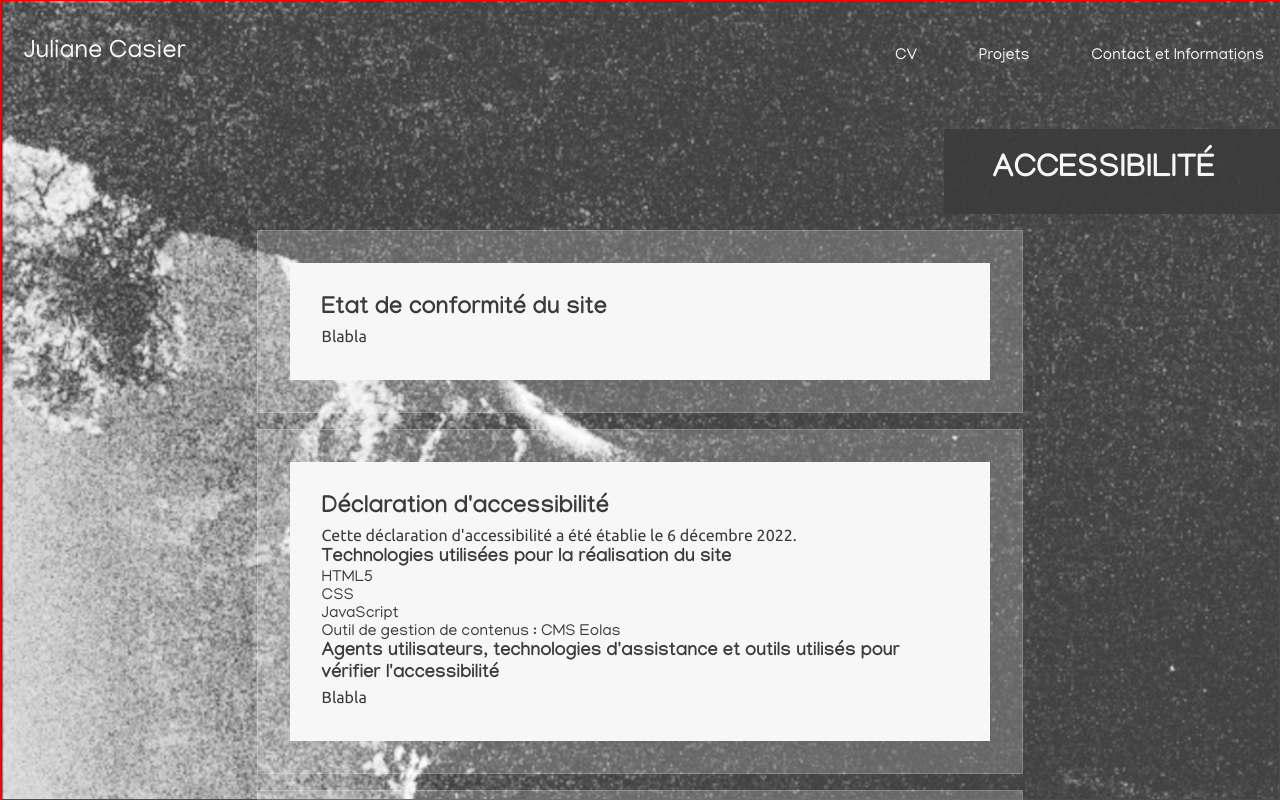
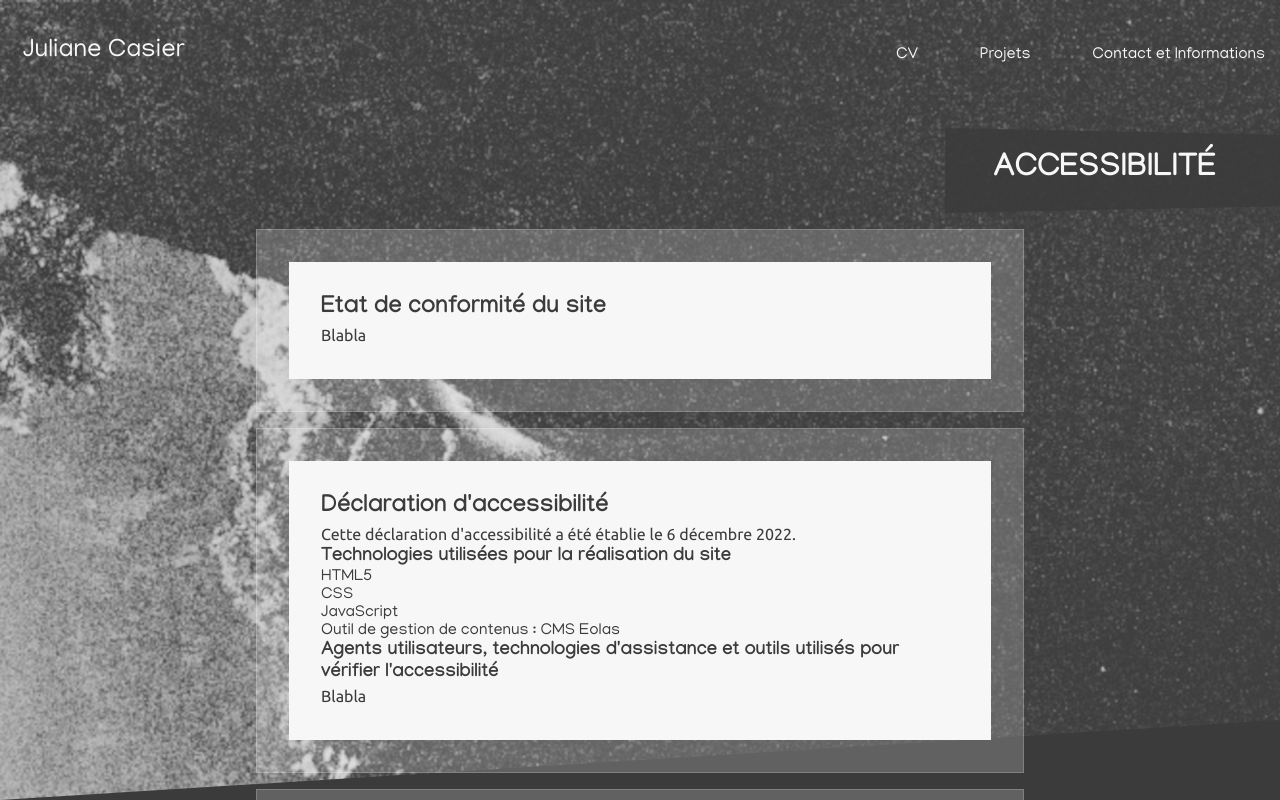
Before and after one commit to ilalande/portfolio, a Next.js app: page /page/accessibilite in a window 1280 px wide. Shown: the top 800 px of the page. Built offline with nearby package versions, Linux system fonts and the light colour scheme.

Commit message:
adding clip-path to layout and background image opacity

```diff
--- a/app/layout.tsx
+++ b/app/layout.tsx
@@ -76,9 +76,10 @@ const PrimaryLayout = ({ children }: { children: React.ReactNode }) => {
   return (
     <html lang='fr-FR' className={`${ubuntu.variable} ${manjari.variable}`}>
       <body>
-        <div className='mainWrapper'>
+        <div className='mainWrapper low-opactiy-bg-image'>
           <Header />
           <main className='section'>{children}</main>
+
           <Footer />
         </div>
       </body>
--- a/styles/base/global.scss
+++ b/styles/base/global.scss
@@ -8,16 +8,32 @@ body {
 .mainWrapper {
   width: 100%;
   height: 100%;
+}
+.low-opactiy-bg-image {
+  --bg-image: url('/images/background_1920_1080.jpg');
+  --bg-image-opacity: 0.8;
+  position: relative;
+  isolation: isolate;
+}
 
-  background-image: url('/images/background_1920_1080.jpg');
+//To control bacground image opacity
+.low-opactiy-bg-image::after {
+  content: '';
+  background-image: var(--bg-image);
   background-repeat: no-repeat;
   background-size: cover;
-  border: 1px solid red;
+  background-position: center;
+  opacity: var(--bg-image-opacity);
+  position: absolute;
+  inset: 0;
+  z-index: -1;
+  clip-path: polygon(0 0, 100% 0, 100% 90%, 0% 100%);
 }
 
 header {
   min-height: 10%;
   display: flex;
+  position: sticky;
 }
 
 main {
@@ -32,6 +48,13 @@ footer {
   display: flex;
   align-items: flex-end;
   justify-content: flex-start;
+  clip-path: polygon(0 0, 100% 12%, 100% 100%, 0% 100%);
+}
+
+@media #{$medium-up} {
+  footer {
+    clip-path: polygon(0 0, 100% 50%, 100% 100%, 0% 100%);
+  }
 }
 
 .section {
@@ -52,21 +75,14 @@ footer {
   justify-content: flex-end;
   margin-top: 3rem;
   background-color: $main-color-black__transparent-90;
+  clip-path: polygon(0 0, 100% 10%, 100% 90%, 0% 100%);
 }
 
+h2 {
+}
 .container {
   width: 100%;
 }
-
-// .row {
-//   display: flex;
-//   justify-content: space-between;
-//   border: 1px solid orange;
-// }
-// .column {
-//   width: 45%;
-//   border: 1px solid blue;
-// }
 
 a:hover {
   cursor: pointer;
--- a/styles/modules/NavItems.module.scss
+++ b/styles/modules/NavItems.module.scss
@@ -54,6 +54,7 @@
 .activeLinkHeader {
   background-color: $main-color-white__transparent20;
   border-radius: $border-radius;
+  clip-path: polygon(1% 11%, 100% 0, 100% 100%, 0 94%);
 }
 
 .homeItemHeader {
```
